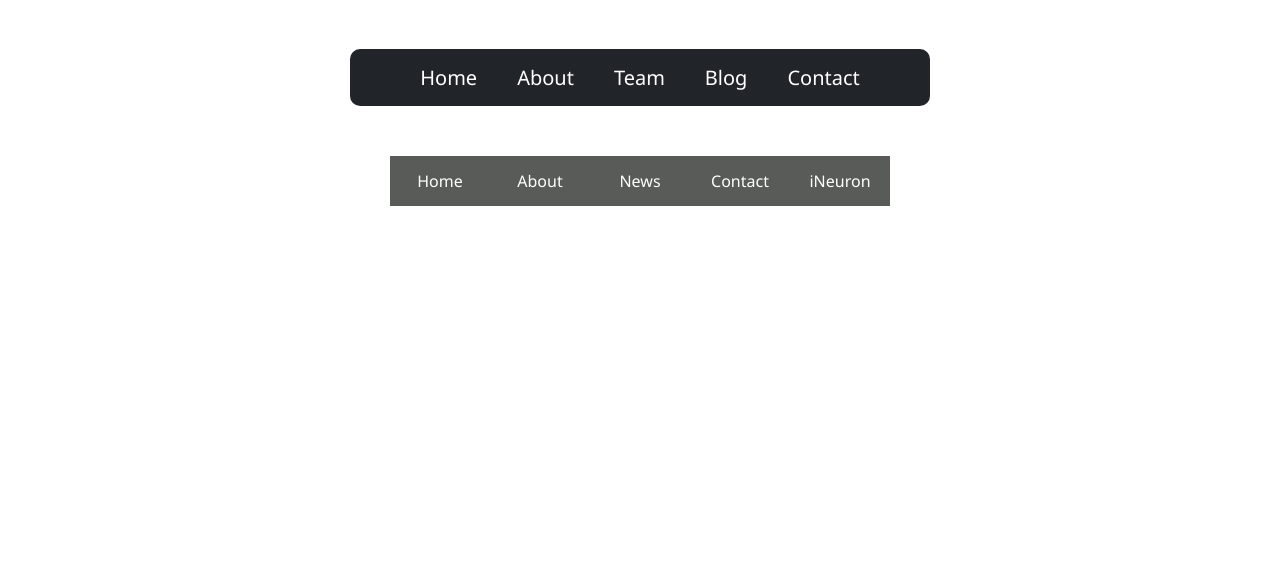
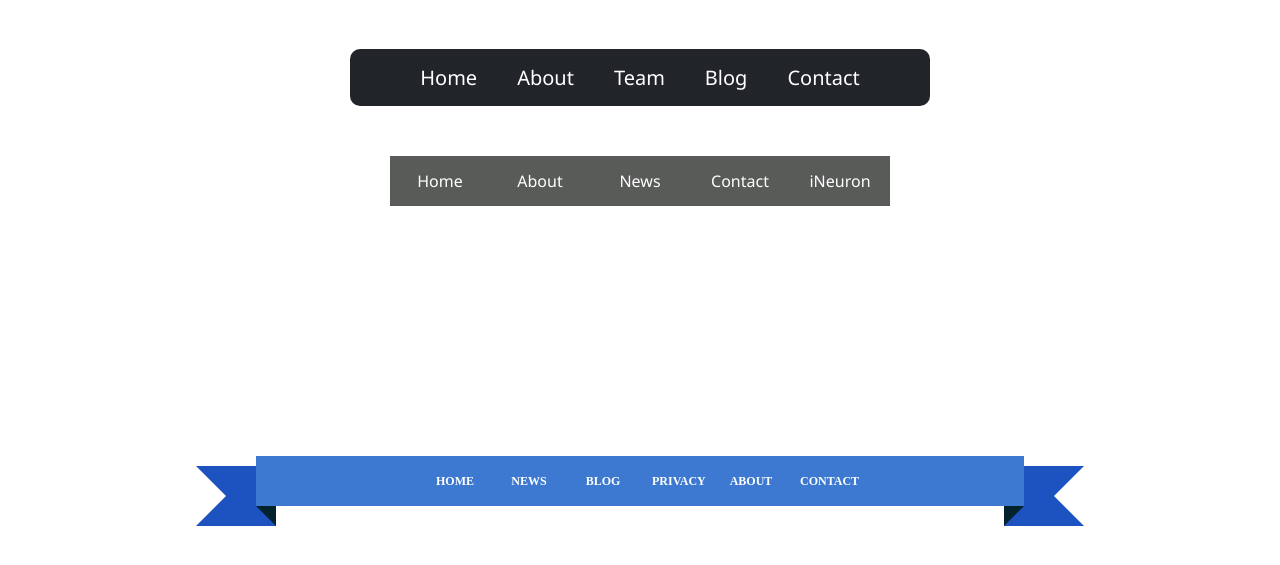
Before and after one commit to iamkabilash/ineuron_css-challenge, a plain HTML site: page NavbarChallenges/navbar.html in a window 1280 px wide. Shown: the part 71-636 px from the top of the page. Drawn offline with nearby package versions, Linux system fonts and the light colour scheme.

Commit message:
navbar 3 works

```diff
--- a/NavbarChallenges/navbar.html
+++ b/NavbarChallenges/navbar.html
@@ -54,5 +54,21 @@
             <li><a>iNeuron </a></li>
         </ul>
     </nav>
+    <nav id="nav-3" class="wrap">
+        <div class="ribbon">
+          <i></i>
+          <i></i>
+          <i></i>
+          <i></i>
+        </div>
+        <div class="nav">
+          <a href="#">Home</a>
+          <a href="#">News</a>
+          <a href="#">Blog</a>
+          <a href="#">Privacy</a>
+          <a href="#">About</a>
+          <a href="#">Contact</a>
+        </div>
+    </nav>
 </body>
 </html>
--- a/NavbarChallenges/style.css
+++ b/NavbarChallenges/style.css
@@ -90,3 +90,79 @@ body{
     flex-direction: column;
     font-size:80%;
 }
+
+/* <----- nav 3 -----> */
+
+#nav-3{
+    width: 100%;
+    margin: 150px 20px;
+}
+
+.wrap{
+    position: relative;
+}
+.ribbon {
+    width: 60%;
+    height: 50px;
+    margin: 100px auto 0px;
+    position: relative;
+    background: #3D79D0;
+}
+.nav{
+    position:relative;
+    margin-left: 0px;
+    margin-top: -50px;
+    text-align: center;
+}
+.nav a{
+    margin-top: 3px;
+    padding: 10px;
+    padding-top: 15px;
+    width:50px;
+    display: inline-block;
+    font-size: 12px;
+    text-decoration: none;
+    color:#fff;
+    text-transform: uppercase;
+    font-weight: bold;
+    justify-content: center;
+}
+.nav a:hover{
+    background: orange;
+    border-radius: 20px;
+}
+.ribbon i {
+    position: absolute;
+}
+
+.ribbon i:first-child, .ribbon i:nth-child(2) {
+    position: absolute;
+    left: -20px;
+    bottom: -20px;
+    z-index: -1;
+    border: 20px solid transparent;
+    border-right-color: #04222d;
+}
+
+.ribbon i:nth-child(2) {
+    left: auto;
+    right: -20px;
+    border-right-color: transparent;
+    border-left-color: #04222d;
+}
+
+.ribbon i:nth-child(3), .ribbon i:last-child {
+    width: 20px;
+    bottom: -20px;
+    left: -60px;
+    z-index: -2;
+    border: 30px solid #1D53C0;
+    border-left-color: transparent;
+}
+.ribbon i:last-child {
+    bottom: -20px;
+    left: auto;
+    right: -60px;
+    border: 30px solid #1D53C0;
+    border-right-color: transparent;
+}
```
Also changed, not shown: 2 other files.
